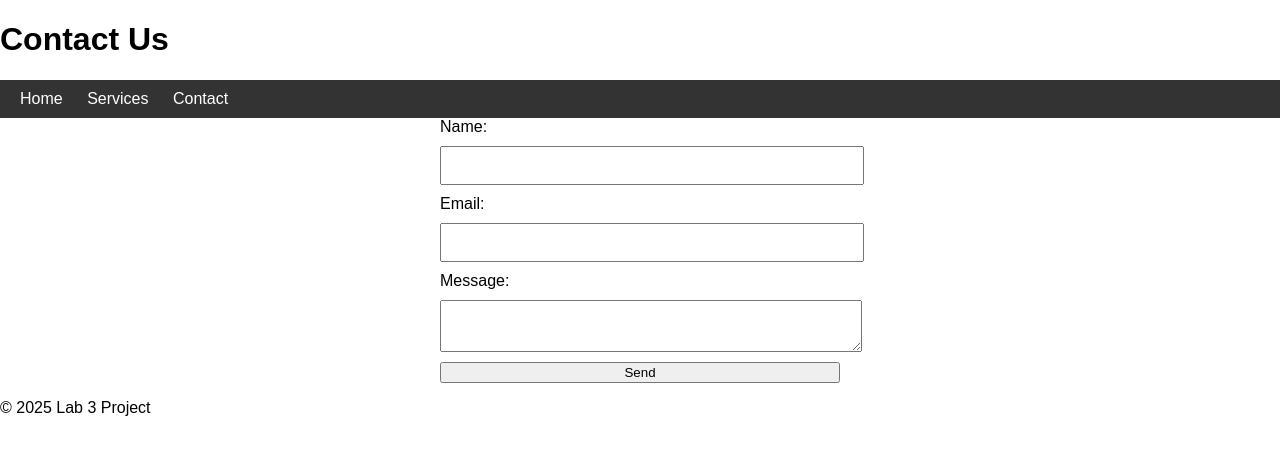
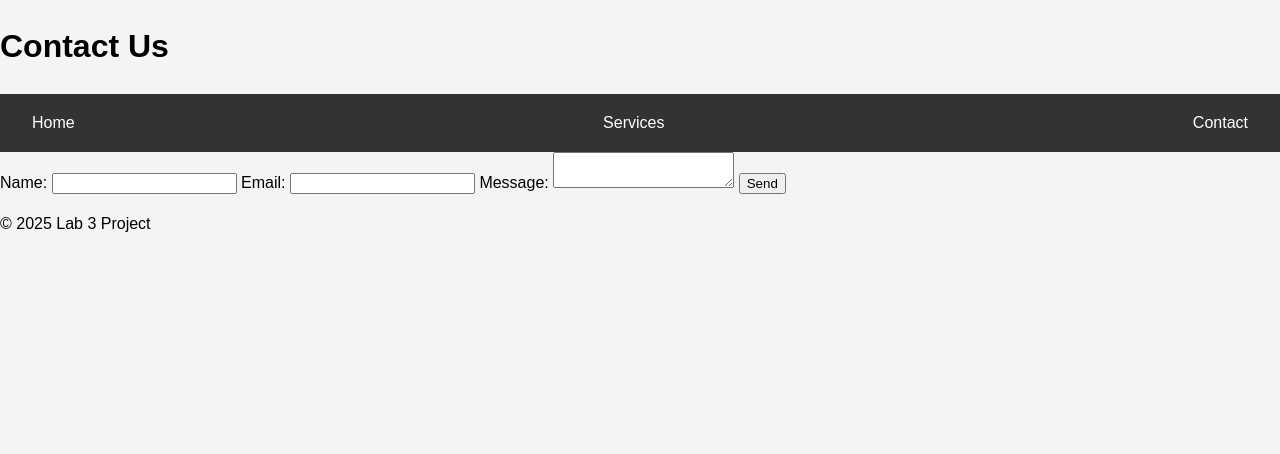
Before and after one commit to Niza-Khunga/lab3-html-css, a plain HTML site: page contact.html in a window 1280 px wide. Drawn offline with Linux system fonts and the light colour scheme.

Commit message:
Updated style.css

```diff
--- a/style.css
+++ b/style.css
@@ -1,54 +1,77 @@
-/* General Styling */
+/* General Styles */
 body {
   font-family: Arial, sans-serif;
   margin: 0;
   padding: 0;
+  line-height: 1.6;
+  background-color: #f4f4f4;
 }
 
-/* Navigation Bar */
+/* Navigation Bar (Flexbox) */
 nav {
-  background-color: #333;
-  padding: 10px;
+  display: flex;
+  justify-content: space-between;
+  align-items: center;
+  background: #333;
+  padding: 1rem;
 }
+
 nav a {
   color: white;
-  margin: 10px;
   text-decoration: none;
+  margin: 0 1rem;
+  transition: color 0.3s ease-in-out;
 }
 
-/* Layout - Flexbox for Home Page */
-.flex-container {
-  display: flex;
-  justify-content: space-around;
-  padding: 20px;
+nav a:hover,
+nav a:focus {
+  color: #f39c12;
 }
 
-/* Layout - Grid for Services Page */
-.grid-container {
+/* Responsive Image */
+img {
+  max-width: 100%;
+  height: auto;
+}
+
+/* Grid Layout */
+.container {
   display: grid;
-  grid-template-columns: repeat(auto-fit, minmax(200px, 1fr));
+  grid-template-columns: repeat(auto-fit, minmax(300px, 1fr));
   gap: 20px;
   padding: 20px;
 }
 
-/* Contact Page Form */
-form {
-  display: flex;
-  flex-direction: column;
-  max-width: 400px;
-  margin: auto;
-}
-input,
-textarea {
-  margin: 10px 0;
-  padding: 10px;
-  width: 100%;
+/* Animation */
+@keyframes fadeIn {
+  from {
+    opacity: 0;
+  }
+  to {
+    opacity: 1;
+  }
 }
 
-/* Responsive Design */
+h1 {
+  animation: fadeIn 2s ease-in-out;
+}
+
+/* Media Queries */
+@media (max-width: 1024px) {
+  body {
+    background-color: #eaeaea;
+  }
+}
+
 @media (max-width: 768px) {
-  .flex-container {
+  nav {
     flex-direction: column;
     align-items: center;
   }
 }
+
+@media (max-width: 480px) {
+  .container {
+    grid-template-columns: 1fr;
+  }
+}
```
